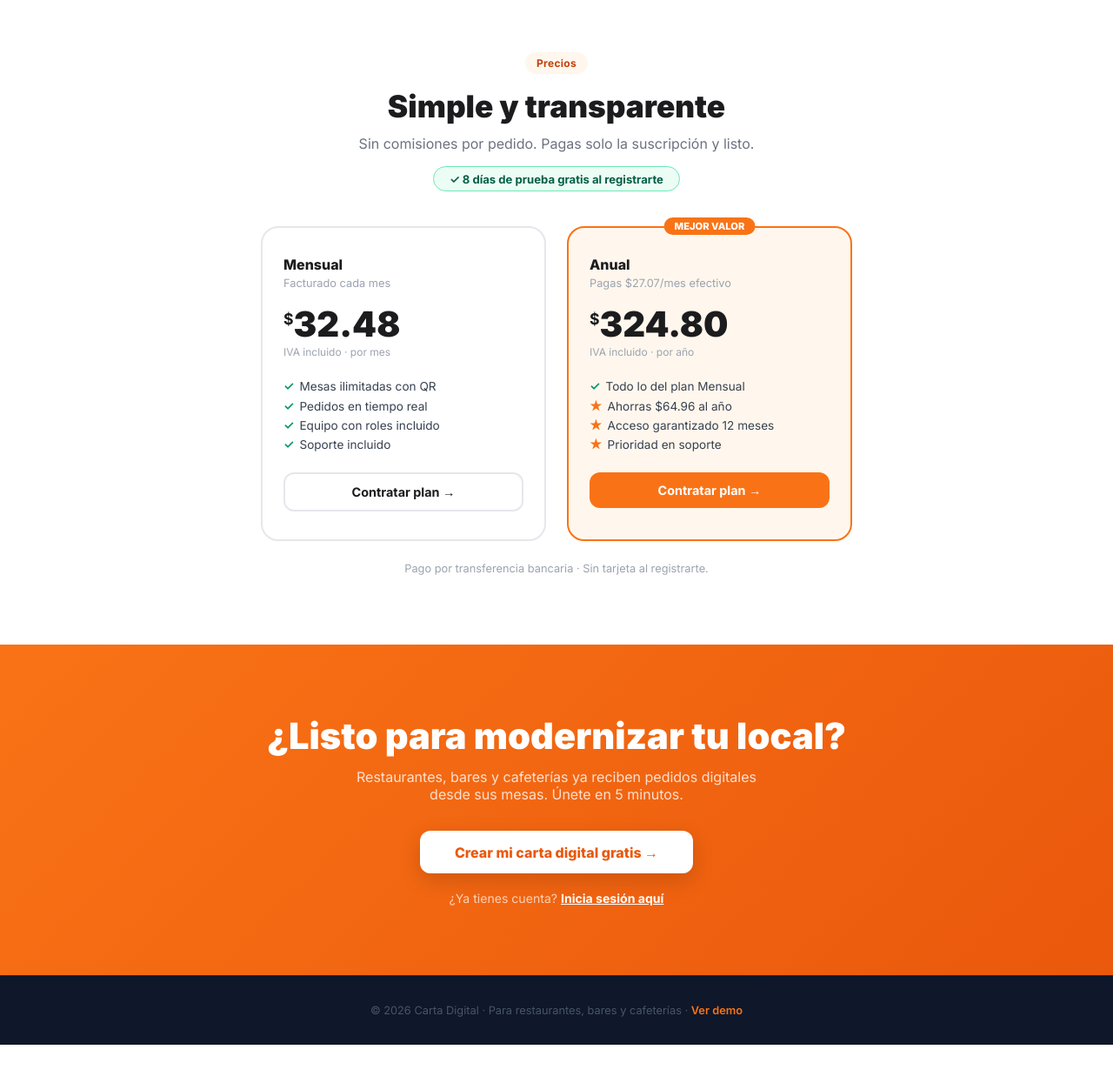
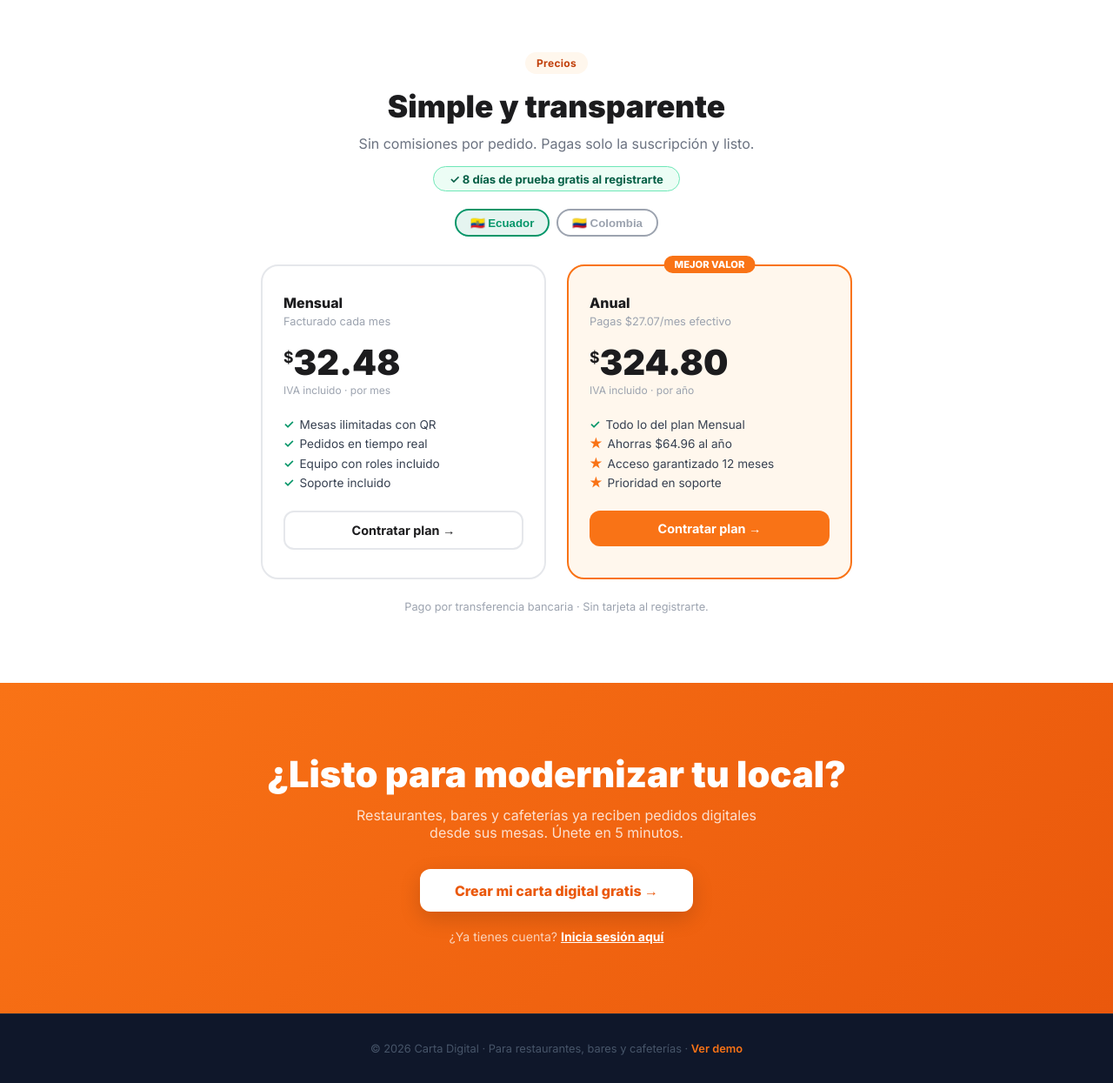
Before and after one commit to colverounmerco-lgtm/carta-digital, a Flask app: page / in a window 1280 px wide. Shown: the part 5231-6476 px from the top of the page at 87% size. Before the commit the page ends 6432 px from the top, so only its background shows below. Run offline with Flask 3, Linux system fonts and the light colour scheme; parts of the project's set-up code (start-up, migrations or seed data) failed here and were passed over.

Commit message:
Toggle Ecuador/Colombia en precios de landing y planes, pre-seleccion pais en registro
Co-Authored-By: Claude Sonnet 4.6 <noreply@anthropic.com>

```diff
--- a/templates/landing.html
+++ b/templates/landing.html
@@ -632,8 +632,20 @@
     <p style="color:#6B7280;font-size:1rem;max-width:460px;margin:0 auto 1rem">
       Sin comisiones por pedido. Pagas solo la suscripción y listo.
     </p>
-    <div style="display:inline-block;background:#ECFDF5;color:#065F46;font-size:0.82rem;font-weight:700;padding:0.35rem 1.1rem;border-radius:999px;border:1px solid #6EE7B7;margin-bottom:2.5rem">
+    <div style="display:inline-block;background:#ECFDF5;color:#065F46;font-size:0.82rem;font-weight:700;padding:0.35rem 1.1rem;border-radius:999px;border:1px solid #6EE7B7;margin-bottom:1.25rem">
       ✓ 8 días de prueba gratis al registrarte
+    </div>
+
+    <!-- Toggle país -->
+    <div style="display:flex;justify-content:center;gap:0.5rem;margin-bottom:2rem">
+      <button onclick="setPaisL('ecuador')" id="l-btn-ec"
+        style="padding:0.4rem 1rem;border-radius:999px;border:2px solid #059669;background:rgba(5,150,105,0.1);color:#059669;font-weight:700;font-size:0.83rem;cursor:pointer">
+        🇪🇨 Ecuador
+      </button>
+      <button onclick="setPaisL('colombia')" id="l-btn-co"
+        style="padding:0.4rem 1rem;border-radius:999px;border:2px solid #9CA3AF;background:transparent;color:#9CA3AF;font-weight:700;font-size:0.83rem;cursor:pointer">
+        🇨🇴 Colombia
+      </button>
     </div>
 
     <div style="display:grid;grid-template-columns:1fr 1fr;gap:1.5rem;max-width:680px;margin:0 auto">
@@ -641,7 +653,7 @@
         <div style="font-size:1rem;font-weight:800;margin-bottom:0.25rem">Mensual</div>
         <div style="font-size:0.8rem;color:#9CA3AF;margin-bottom:1.25rem">Facturado cada mes</div>
         <div style="font-size:2.5rem;font-weight:900;line-height:1;margin-bottom:0.25rem">
-          <span style="font-size:1.1rem;vertical-align:super;font-weight:700">$</span>32.48
+          <span id="l-sim-m" style="font-size:1.1rem;vertical-align:super;font-weight:700">$</span><span id="l-val-m">32.48</span>
         </div>
         <div style="font-size:0.75rem;color:#9CA3AF;margin-bottom:1.5rem">IVA incluido · por mes</div>
         <ul style="list-style:none;display:flex;flex-direction:column;gap:0.4rem;margin-bottom:1.5rem">
@@ -650,7 +662,7 @@
           <li style="font-size:0.85rem;color:#374151;display:flex;align-items:center;gap:0.4rem"><span style="color:#059669;font-weight:800">✓</span> Equipo con roles incluido</li>
           <li style="font-size:0.85rem;color:#374151;display:flex;align-items:center;gap:0.4rem"><span style="color:#059669;font-weight:800">✓</span> Soporte incluido</li>
         </ul>
-        <a href="/register" style="display:block;text-align:center;padding:0.75rem;border:2px solid #E5E7EB;border-radius:12px;font-weight:700;font-size:0.9rem;color:#1C1C1E;transition:background 0.15s" onmouseover="this.style.background='#F9FAFB'" onmouseout="this.style.background='transparent'">
+        <a id="l-btn-mensual" href="/register?pais=ecuador" style="display:block;text-align:center;padding:0.75rem;border:2px solid #E5E7EB;border-radius:12px;font-weight:700;font-size:0.9rem;color:#1C1C1E;transition:background 0.15s" onmouseover="this.style.background='#F9FAFB'" onmouseout="this.style.background='transparent'">
           Contratar plan →
         </a>
       </div>
@@ -658,18 +670,18 @@
       <div style="border:2px solid #F97316;border-radius:20px;padding:2rem 1.5rem;text-align:left;background:#FFF7ED;position:relative">
         <div style="position:absolute;top:-12px;left:50%;transform:translateX(-50%);background:#F97316;color:#fff;font-size:0.7rem;font-weight:800;padding:3px 12px;border-radius:999px;white-space:nowrap">MEJOR VALOR</div>
         <div style="font-size:1rem;font-weight:800;margin-bottom:0.25rem">Anual</div>
-        <div style="font-size:0.8rem;color:#9CA3AF;margin-bottom:1.25rem">Pagas $27.07/mes efectivo</div>
+        <div id="l-desc-a" style="font-size:0.8rem;color:#9CA3AF;margin-bottom:1.25rem">Pagas $27.07/mes efectivo</div>
         <div style="font-size:2.5rem;font-weight:900;line-height:1;margin-bottom:0.25rem">
-          <span style="font-size:1.1rem;vertical-align:super;font-weight:700">$</span>324.80
+          <span id="l-sim-a" style="font-size:1.1rem;vertical-align:super;font-weight:700">$</span><span id="l-val-a">324.80</span>
         </div>
         <div style="font-size:0.75rem;color:#9CA3AF;margin-bottom:1.5rem">IVA incluido · por año</div>
         <ul style="list-style:none;display:flex;flex-direction:column;gap:0.4rem;margin-bottom:1.5rem">
           <li style="font-size:0.85rem;color:#374151;display:flex;align-items:center;gap:0.4rem"><span style="color:#059669;font-weight:800">✓</span> Todo lo del plan Mensual</li>
-          <li style="font-size:0.85rem;color:#374151;display:flex;align-items:center;gap:0.4rem"><span style="color:#F97316;font-weight:800">★</span> Ahorras $64.96 al año</li>
+          <li id="l-ahorro" style="font-size:0.85rem;color:#374151;display:flex;align-items:center;gap:0.4rem"><span style="color:#F97316;font-weight:800">★</span> Ahorras $64.96 al año</li>
           <li style="font-size:0.85rem;color:#374151;display:flex;align-items:center;gap:0.4rem"><span style="color:#F97316;font-weight:800">★</span> Acceso garantizado 12 meses</li>
           <li style="font-size:0.85rem;color:#374151;display:flex;align-items:center;gap:0.4rem"><span style="color:#F97316;font-weight:800">★</span> Prioridad en soporte</li>
         </ul>
-        <a href="/register" style="display:block;text-align:center;padding:0.75rem;background:#F97316;border-radius:12px;font-weight:700;font-size:0.9rem;color:#fff;transition:background 0.15s" onmouseover="this.style.background='#EA580C'" onmouseout="this.style.background='#F97316'">
+        <a id="l-btn-anual" href="/register?pais=ecuador" style="display:block;text-align:center;padding:0.75rem;background:#F97316;border-radius:12px;font-weight:700;font-size:0.9rem;color:#fff;transition:background 0.15s" onmouseover="this.style.background='#EA580C'" onmouseout="this.style.background='#F97316'">
           Contratar plan →
         </a>
       </div>
@@ -677,6 +689,28 @@
     <p style="margin-top:1.5rem;font-size:0.8rem;color:#9CA3AF">
       Pago por transferencia bancaria · Sin tarjeta al registrarte.
     </p>
+
+    <script>
+      const PRECIOS_L = {
+        ecuador:  { sim: '$',    valM: '32.48',    valA: '324.80',      descA: 'Pagas $27.07/mes efectivo',         ahorro: '★ Ahorras $64.96 al año' },
+        colombia: { sim: 'COP ', valM: '117.810',  valA: '1.178.100',   descA: 'Pagas COP 98.175/mes efectivo',    ahorro: '★ Ahorras COP 235.620 al año' },
+      };
+      function setPaisL(pais) {
+        const d = PRECIOS_L[pais];
+        document.getElementById('l-sim-m').textContent  = d.sim;
+        document.getElementById('l-val-m').textContent  = d.valM;
+        document.getElementById('l-sim-a').textContent  = d.sim;
+        document.getElementById('l-val-a').textContent  = d.valA;
+        document.getElementById('l-desc-a').textContent = d.descA;
+        document.getElementById('l-ahorro').innerHTML   = `<span style="color:#F97316;font-weight:800">${d.ahorro.split(' ')[0]}</span> ${d.ahorro.split(' ').slice(1).join(' ')}`;
+        document.getElementById('l-btn-mensual').href   = `/register?pais=${pais}`;
+        document.getElementById('l-btn-anual').href     = `/register?pais=${pais}`;
+        const on  = 'padding:0.4rem 1rem;border-radius:999px;border:2px solid #059669;background:rgba(5,150,105,0.1);color:#059669;font-weight:700;font-size:0.83rem;cursor:pointer';
+        const off = 'padding:0.4rem 1rem;border-radius:999px;border:2px solid #9CA3AF;background:transparent;color:#9CA3AF;font-weight:700;font-size:0.83rem;cursor:pointer';
+        document.getElementById('l-btn-ec').style.cssText = pais==='ecuador' ? on : off;
+        document.getElementById('l-btn-co').style.cssText = pais==='colombia' ? on : off;
+      }
+    </script>
   </div>
 </section>
 
```
Also changed, not shown: templates/auth/register.html (+11 -2 lines), templates/planes.html (+42 -6 lines).
